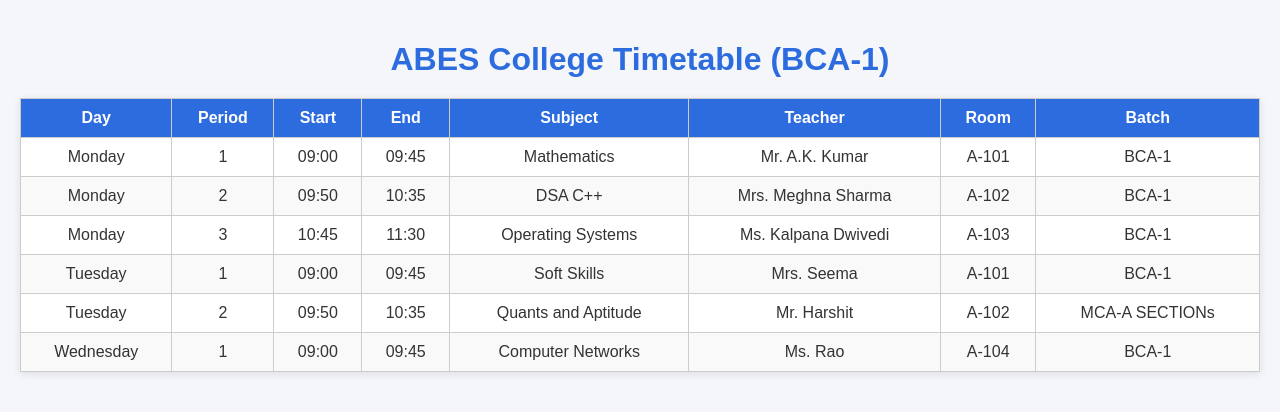
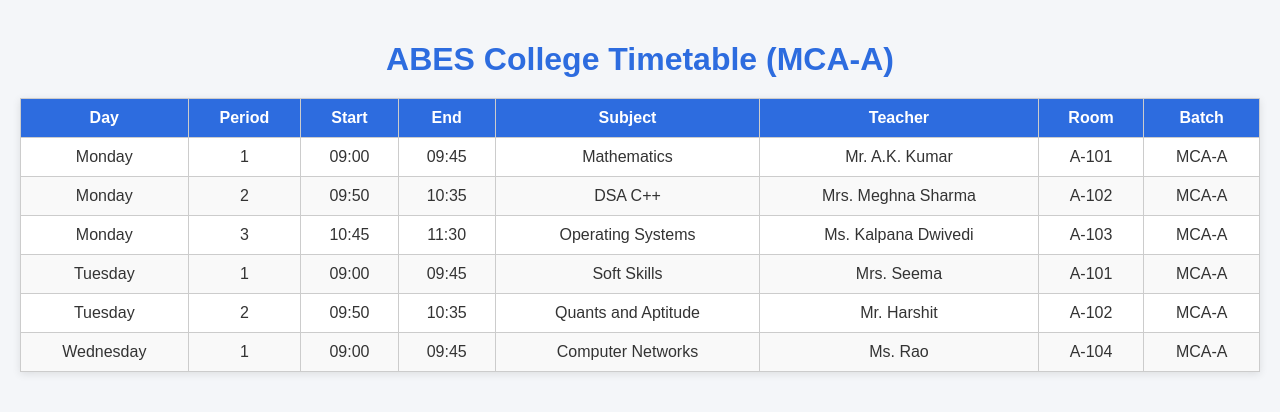
Before and after one commit to aayushmathur9017/Aayush-Mathur-ABES, a plain HTML site: page index.html in a window 1280 px wide. Drawn offline with Linux system fonts and the light colour scheme.

Commit message:
My changes to index.html and merged remote updates

```diff
--- a/index.html
+++ b/index.html
@@ -6,7 +6,7 @@
   <link rel="stylesheet" href="style.css">
 </head>
 <body>
-  <h1>ABES College Timetable (BCA-1)</h1>
+  <h1>ABES College Timetable (MCA-A)</h1>
 
   <table>
     <thead>
@@ -30,7 +30,7 @@
         <td>Mathematics</td>
         <td>Mr. A.K. Kumar</td>
         <td>A-101</td>
-        <td>BCA-1</td>
+        <td>MCA-A</td>
       </tr>
       <tr>
         <td>Monday</td>
@@ -40,7 +40,7 @@
         <td>DSA C++</td>
         <td>Mrs. Meghna Sharma</td>
         <td>A-102</td>
-        <td>BCA-1</td>
+        <td>MCA-A</td>
       </tr>
       <tr>
         <td>Monday</td>
@@ -50,7 +50,7 @@
         <td>Operating Systems</td>
         <td>Ms. Kalpana Dwivedi</td>
         <td>A-103</td>
-        <td>BCA-1</td>
+        <td>MCA-A</td>
       </tr>
       <tr>
         <td>Tuesday</td>
@@ -60,7 +60,7 @@
         <td>Soft Skills</td>
         <td>Mrs. Seema</td>
         <td>A-101</td>
-        <td>BCA-1</td>
+        <td>MCA-A</td>
       </tr>
       <tr>
         <td>Tuesday</td>
@@ -70,7 +70,7 @@
         <td>Quants and Aptitude</td>
         <td>Mr. Harshit</td>
         <td>A-102</td>
-        <td>MCA-A SECTIONs</td>
+        <td>MCA-A</td>
       </tr>
       <tr>
         <td>Wednesday</td>
@@ -80,7 +80,7 @@
         <td>Computer Networks</td>
         <td>Ms. Rao</td>
         <td>A-104</td>
-        <td>BCA-1</td>
+        <td>MCA-A</td>
       </tr>
     </tbody>
   </table>
```
